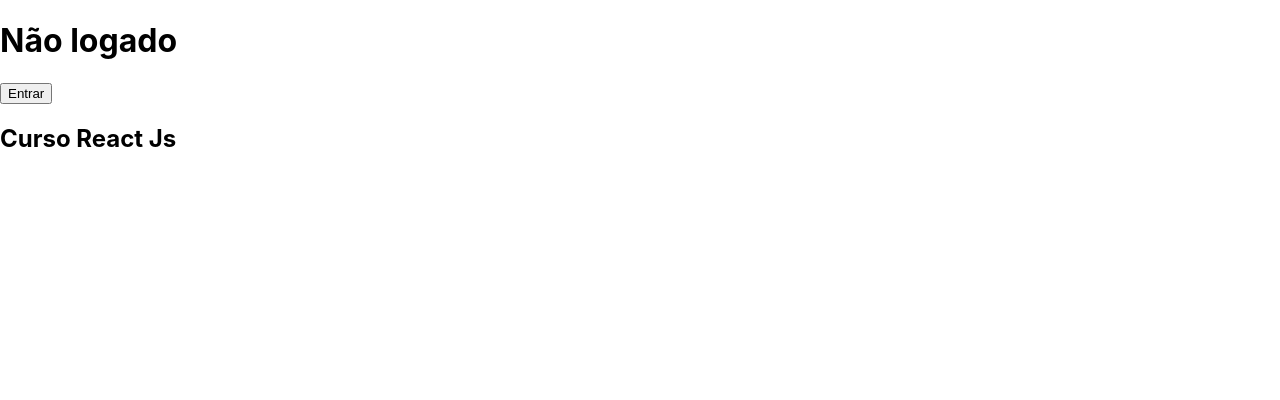
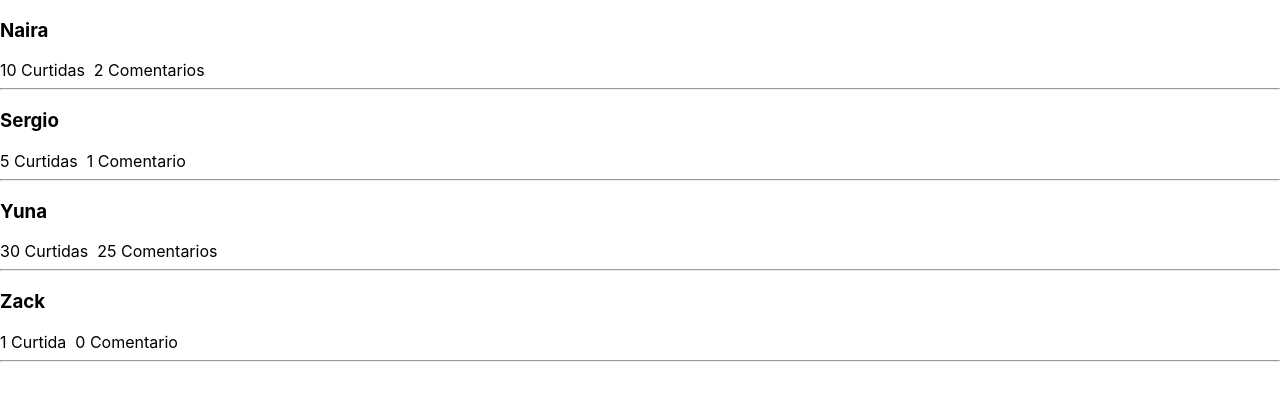
Before and after one commit to urielleverkhan/estudoReact, a React (Create React App) app: page / in a window 1280 px wide. Shown: the top 400 px of the page. Built offline with nearby package versions, Linux system fonts and the light colour scheme.

Commit message:
- aula 41 listas

```diff
--- a/src/App.js
+++ b/src/App.js
@@ -1,37 +1,27 @@
 import { render } from '@testing-library/react';
 import React, {Component} from 'react';
-import Membro from './componentes/membro/Membro.js'
+import Feed from './Components/Feed';
 
 class App extends Component{
-    constructor(props){
+    constructor (props){
         super(props);
         this.state = {
-            status: false
-        };
-        this.entrar = this.entrar.bind(this);
-        this.sair = this.sair.bind(this);
-    }
-    entrar(){
-        this.setState({status: true});
-    }
-    sair(){
-        this.setState({status: false});
+             feed :[{ id: 1, username: 'Naira', curtidas: 10, comentarios:2},
+                    { id: 2, username: 'Sergio', curtidas: 5, comentarios:1},
+                    { id: 3, username: 'Yuna', curtidas: 30, comentarios:25},
+                    { id: 4, username: 'Zack', curtidas: 1, comentarios:0},
+                ]
+        }
     }
     render(){
         return(
             <div>
-               {this.state.status ?
-                <div><h1> Bem vindo ao sistema</h1>
-                <button onClick={this.sair}>Sair</button>
-                </div> :
-                <div><h1>Não logado</h1>
-                <button onClick={this.entrar}>Entrar</button>
-                </div>
+                {this.state.feed.map((item) => {
 
-               }
-               <div>
-                   <h2>Curso React Js</h2>
-               </div>
+                    return(
+                        <Feed key={item.id} username={item.username} curtidas={item.curtidas} comentarios={item.comentarios}/>
+                    );
+                })}
 
             </div>
         );
--- /dev/null
+++ b/src/Components/Feed/index.js
@@ -0,0 +1,16 @@
+import React, {Component} from 'react';
+
+class Feed extends Component{
+    render(){
+        return(
+            <div key={this.props.id}>
+                <h3>{this.props.username}</h3>
+                <a>{this.props.curtidas > 1 ? this.props.curtidas + ' Curtidas' : this.props.curtidas + ' Curtida'}
+                &nbsp; {this.props.comentarios > 1 ? this.props.comentarios + ' Comentarios' : this.props.comentarios + ' Comentario'}</a>
+                <hr/>
+            </div>
+        );
+    }
+}
+
+export default Feed;
--- a/src/componentes/membro/Membro.js
+++ /dev/null
@@ -1,31 +0,0 @@
-import React, {Component} from 'react';
-
-class Membro extends Component{
-    constructor(props){
-        super(props);
-        this.state = {
-            nome: props.nome
-        }
-        this.entrar = this.entrar.bind(this);
-        this.sair = this.sair.bind(this);
-    }
-
-    entrar(nome){
-        this.setState({nome: nome});
-    }
-
-    sair(){
-        this.setState({nome: "Visitante"});
-    }
-    render(){
-        return(
-            <div>
-                <h2>{this.state.nome}</h2>
-                <button onClick={() => this.entrar("Naira")}>Entrar com Naira</button>
-                <button onClick={this.sair}>Sair</button>
-            </div>
-        );
-    }
-}
-
-export default Membro;
```
